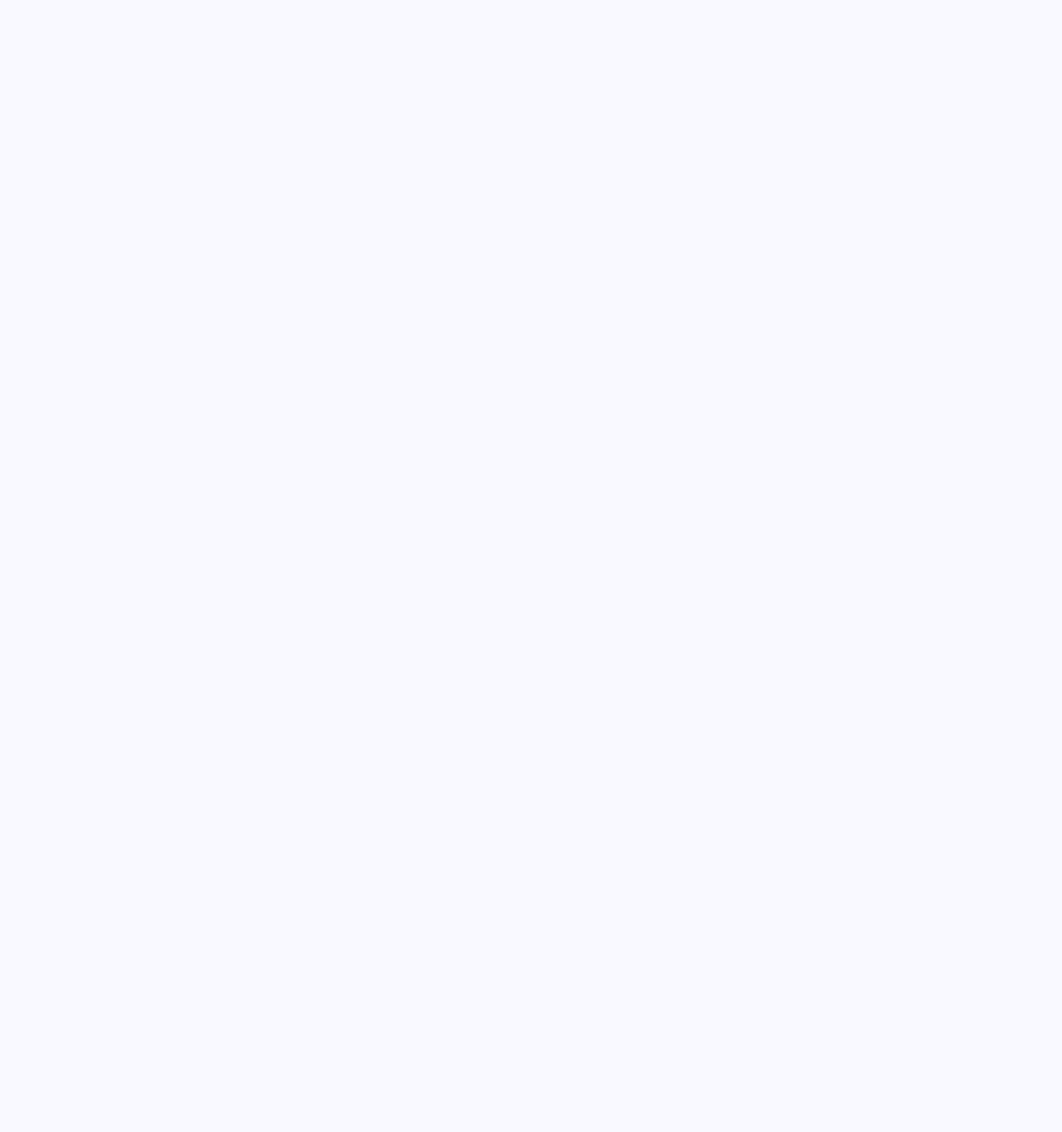
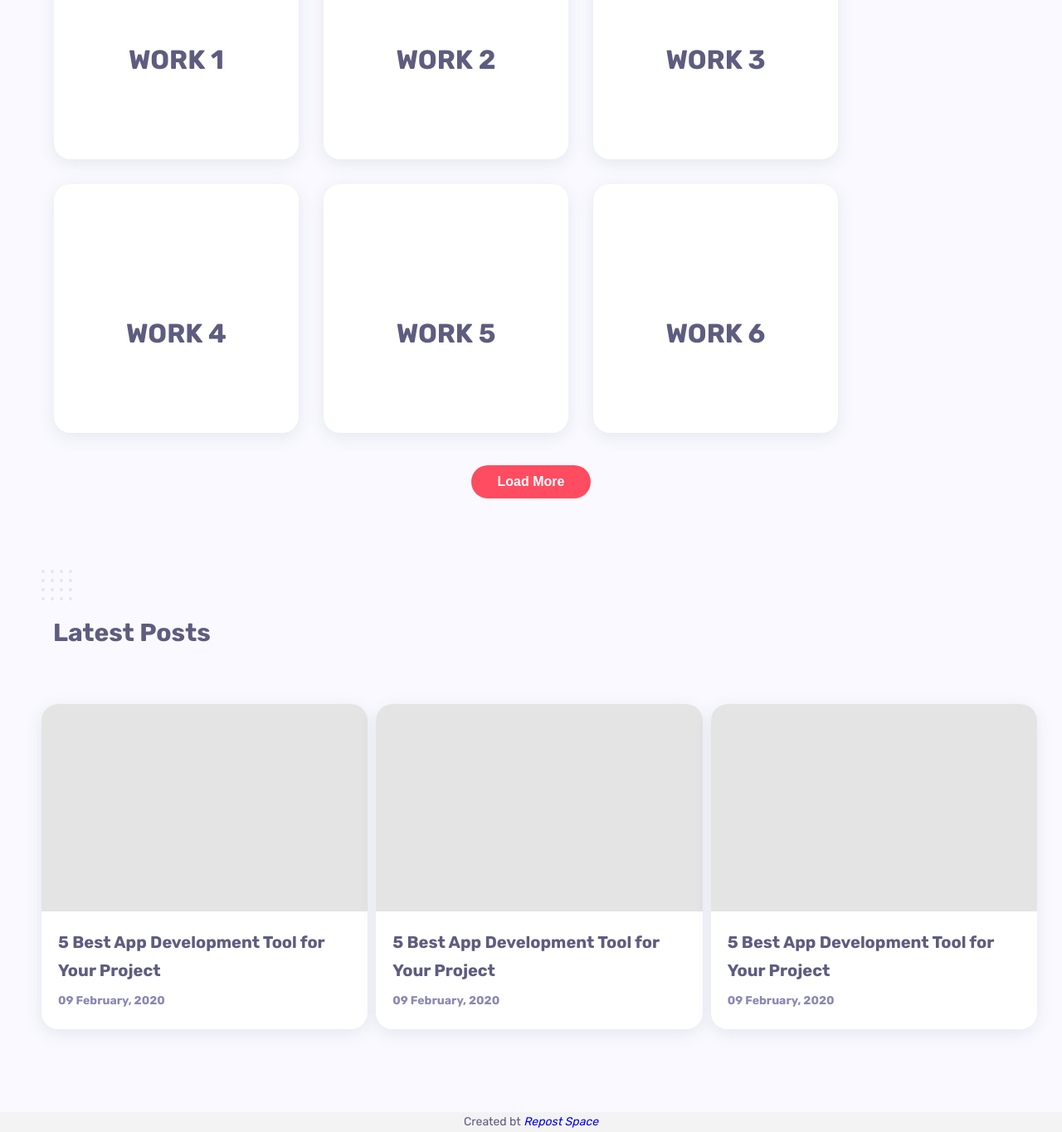
Before and after one commit to thenavik/ofolio, a React (Create React App) app: page / in a window 1280 px wide. Shown: the part 3368-4733 px from the top of the page at 83% size. Before the commit the page ends 2997 px from the top, so only its background shows below. Built offline with nearby package versions, Linux system fonts and the light colour scheme.

Commit message:
Have done

```diff
--- a/src/components/Blog/XBlog.js
+++ b/src/components/Blog/XBlog.js
@@ -0,0 +1,50 @@
+import React from "react";
+import XMainHeadline from "../../core/XMainHeadline";
+import "../../styles/blog/xblog.scss";
+
+export default function XBlog() {
+  return (
+    <>
+      <div className="blog-section">
+        <div className="container_ofolio">
+          <XMainHeadline title={"Latest Posts"} />
+          <div className="posts-row">
+            <div className="col_4">
+              <div className="post-item">
+                <div className="post-img"></div>
+                <div className="post-details">
+                  <h4 className="post-title">
+                    5 Best App Development Tool for Your Project
+                  </h4>
+                  <span className="post-time">09 February, 2020</span>
+                </div>
+              </div>
+            </div>
+            <div className="col_4">
+              <div className="post-item">
+                <div className="post-img"></div>
+                <div className="post-details">
+                  <h4 className="post-title">
+                    5 Best App Development Tool for Your Project
+                  </h4>
+                  <span className="post-time">09 February, 2020</span>
+                </div>
+              </div>
+            </div>
+            <div className="col_4">
+              <div className="post-item">
+                <div className="post-img"></div>
+                <div className="post-details">
+                  <h4 className="post-title">
+                    5 Best App Development Tool for Your Project
+                  </h4>
+                  <span className="post-time">09 February, 2020</span>
+                </div>
+              </div>
+            </div>
+          </div>
+        </div>
+      </div>
+    </>
+  );
+}
--- a/src/components/Works/XWorks.js
+++ b/src/components/Works/XWorks.js
@@ -0,0 +1,28 @@
+import React from "react";
+import XButton from "../../core/XButton";
+import XMainHeadline from "../../core/XMainHeadline";
+import XWorkExample from "../../core/XWorkEXample";
+import "../../styles/works/xworks.scss";
+
+export default function XWork() {
+  return (
+    <>
+      <div className="work-section">
+        <div className="container_ofolio">
+          <XMainHeadline title={"Recent Works"} />
+          <div className="works-row">
+            <XWorkExample title={"WORK 1"} />
+            <XWorkExample title={"WORK 2"} />
+            <XWorkExample title={"WORK 3"} />
+            <XWorkExample title={"WORK 4"} />
+            <XWorkExample title={"WORK 5"} />
+            <XWorkExample title={"WORK 6"} />
+          </div>
+          <div className="load-more">
+            <XButton name={"Load More"} />
+          </div>
+        </div>
+      </div>
+    </>
+  );
+}
--- /dev/null
+++ b/src/components/footer/XFooter.js
@@ -0,0 +1,14 @@
+import React from "react";
+import "../../styles/core/xfooter.scss";
+
+export default function () {
+  return (
+    <>
+      <footer>
+        <span>
+          Created bt <a href="#">Repost Space</a>
+        </span>
+      </footer>
+    </>
+  );
+}
--- a/src/core/XExperienceBlock.js
+++ b/src/core/XExperienceBlock.js
@@ -1,6 +1,6 @@
 import React from "react";
 import "../styles/core/block.scss";
-import { MdOutlineSchool } from "react-icons/md";
+import { MdOutlineSchool, MdWorkOutline } from "react-icons/md";
 
 export default function XExperienceBlock() {
   return (
@@ -52,7 +52,7 @@ export default function XExperienceBlock() {
         <div className="block-inner">
           <div className="block-body">
             <div className="block-icons">
-              <MdOutlineSchool />
+              <MdWorkOutline />
             </div>
             <div className="block-content">
               <span className="time">2019 - Present</span>
@@ -65,7 +65,7 @@ export default function XExperienceBlock() {
           </div>
           <div className="block-body">
             <div className="block-icons">
-              <MdOutlineSchool />
+              <MdWorkOutline />
             </div>
             <div className="block-content">
               <span className="time">2017 - 2013</span>
@@ -78,7 +78,7 @@ export default function XExperienceBlock() {
           </div>
           <div className="block-body">
             <div className="block-icons">
-              <MdOutlineSchool />
+              <MdWorkOutline />
             </div>
             <div className="block-content">
               <span className="time">2013 - 2009</span>
--- /dev/null
+++ b/src/core/XWorkEXample.js
@@ -0,0 +1,16 @@
+import React from "react";
+import "../styles/core/xworksExample.scss";
+
+export default function XWorkExample(props) {
+  return (
+    <>
+      <div className="col_3 portfolio-block">
+        <a href="#">
+          <div className="portfolio">
+            <div className="portfolio-body">{props.title}</div>
+          </div>
+        </a>
+      </div>
+    </>
+  );
+}
--- a/src/pages/Home.js
+++ b/src/pages/Home.js
@@ -7,6 +7,9 @@ import AvatarIcon from ".././styles/home/avatar-1.svg";
 import XAbout from "../components/About/XAbout";
 import XSkills from "../components/Skills/XSkills";
 import XExperience from "../components/Experience/XExperience";
+import XWork from "../components/Works/XWorks";
+import XBlog from "../components/Blog/XBlog";
+import XFooter from "../components/footer/XFooter";
 
 export default function Home() {
   return (
@@ -49,6 +52,9 @@ export default function Home() {
       <XAbout />
       <XSkills />
       <XExperience />
+      <XWork />
+      <XBlog />
+      <XFooter />
     </div>
   );
 }
--- /dev/null
+++ b/src/styles/blog/xblog.scss
@@ -0,0 +1,30 @@
+.blog-section {
+    padding-top: 100px;
+    .posts-row {
+        display: flex;
+        flex-wrap: nowrap;
+        width: 100%;
+        gap: 0px 10px;
+        .post-item {
+            background-color: #fff;
+            box-shadow: -1px 5px 20px 0px rgb(69 67 96 / 10%);
+            border-radius: 20px;
+            .post-img {
+                background-color: rgb(228, 228, 228);
+                width: 100%;
+                height: 250px;
+                border-radius: 20px 20px 0px 0px;
+            }
+            .post-details {
+                padding: 20px;
+                font-size: 20px;
+                font-weight: 700;
+                span {
+                    font-size: 14px;
+                    color: #8b88b1;
+                    margin-top: 5rem;
+                }
+            }
+        }
+    }
+}
--- /dev/null
+++ b/src/styles/core/xfooter.scss
@@ -0,0 +1,14 @@
+footer {
+    display: flex;
+    justify-content: center;
+    align-items: center;
+    margin-top: 100px;
+    background-color: rgb(243, 243, 243);
+    span {
+        font-size: 14px;
+        a {
+            cursor: pointer;
+            font-style: italic;
+        }
+    }
+}
--- /dev/null
+++ b/src/styles/core/xworksExample.scss
@@ -0,0 +1,25 @@
+.portfolio-block {
+    margin-top: 15px;
+    margin-bottom: 15px;
+    position: relative;
+    width: 100%;
+    padding-right: 15px;
+    padding-left: 15px;
+    .portfolio {
+        background-color: #fff;
+        box-shadow: 0px 5px 20px 0px rgb(69 67 96 / 10%);
+        border-radius: 20px;
+        height: 300px;
+        .portfolio-body {
+            padding: 30px;
+            display: flex;
+            justify-content: center;
+            align-items: center;
+            font-size: 32px;
+            font-weight: 700;
+            height: 100%;
+            color: #5e5c7f;
+        }
+
+    }
+}
--- /dev/null
+++ b/src/styles/works/xworks.scss
@@ -0,0 +1,14 @@
+.work-section {
+    padding-top: 100px;
+    position: relative;
+
+    .works-row {
+        display: flex;
+        flex-wrap: wrap;
+        width: 100%;
+    }
+    .load-more {
+        display: flex;
+        justify-content: center;
+    }
+}
```
